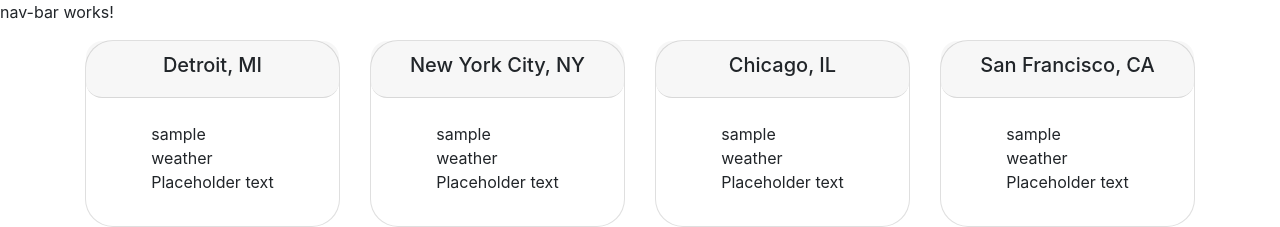
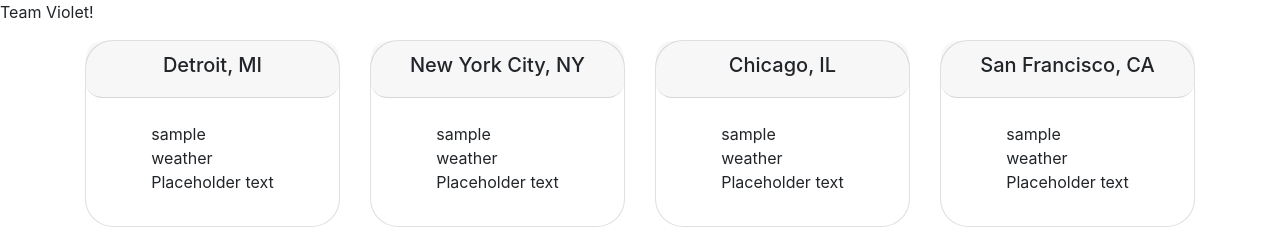
Before and after one commit to kristikuna/Angular-Weather-App, an Angular app: page / in a window 1280 px wide. Shown: the top 227 px of the page. Built offline with nearby package versions, Linux system fonts and the light colour scheme.

Commit message:
nav bar changes

```diff
--- a/src/app/nav-bar/nav-bar.component.html
+++ b/src/app/nav-bar/nav-bar.component.html
@@ -1,3 +1,3 @@
 <p>
-  nav-bar works!
+Team Violet!
 </p>
```
